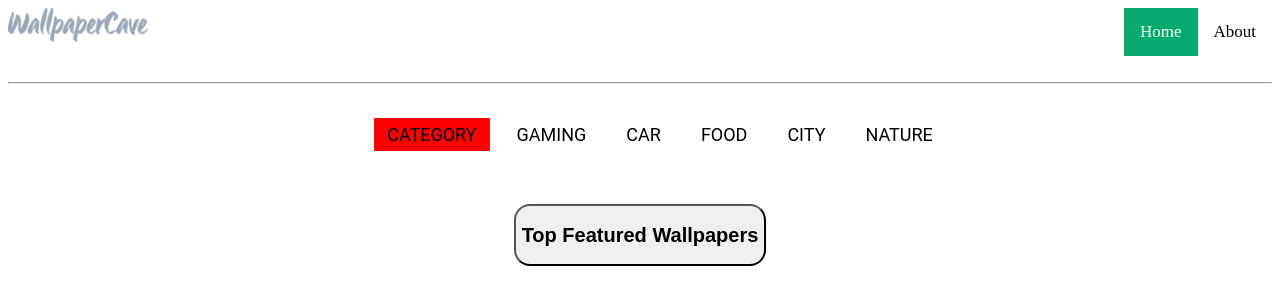
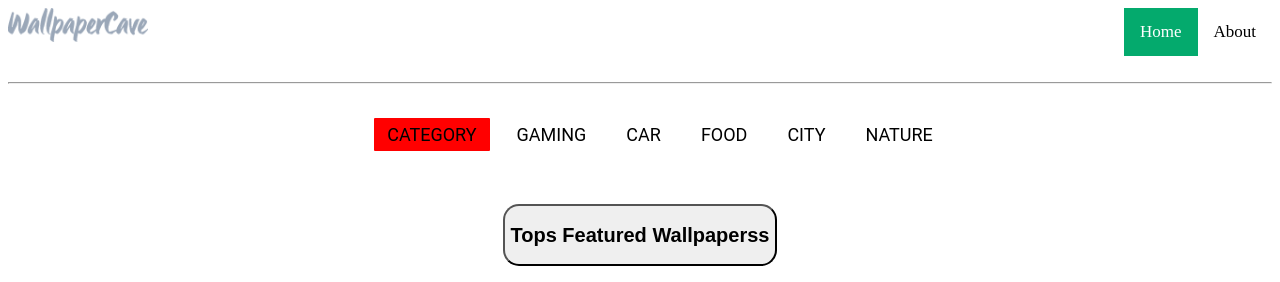
Before and after one commit to Prathamesh88/wallpaper, a plain HTML site: page index.html in a window 1280 px wide. Shown: the top 282 px of the page. Drawn offline with Linux system fonts and the light colour scheme; grey boxes are pictures that could not be loaded.

Commit message:
second commit

```diff
--- a/index.html
+++ b/index.html
@@ -100,7 +100,7 @@ opacity:1;
 
 
 <center>
-			      	<button class="button1"><h2>Top Featured Wallpapers</h2></button>
+			      	<button class="button1"><h2>Tops Featured Wallpaperss</h2></button>
 </center>
 			      <br>
 
```
Also changed, not shown: newindex.html (+1 -1 lines).
